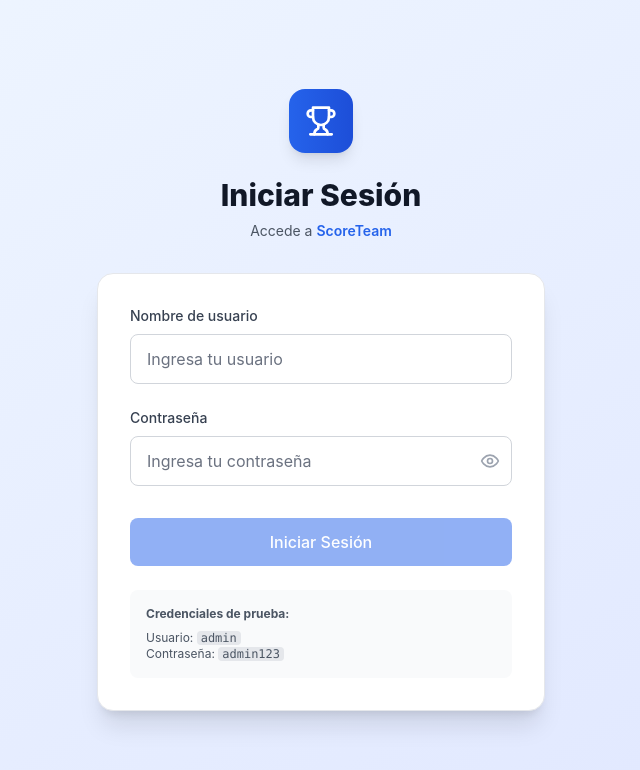
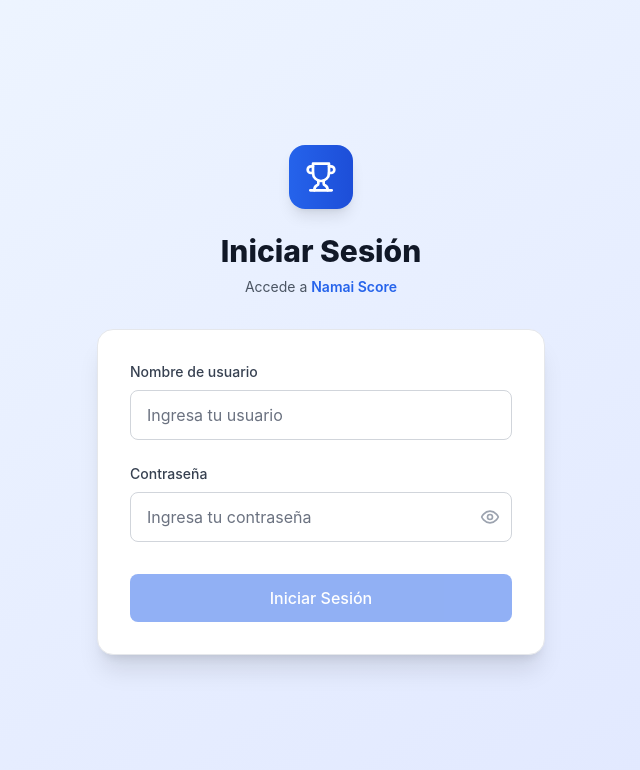
Before and after one commit to reyesdiego/project, a React (Vite) app in the folder react-deployment/: page /login in a window 1280 px wide. Shown: the top 770 px of the page, without its empty margins (319-959 px from the left). Built offline with nearby package versions, Linux system fonts and the light colour scheme.

Commit message:
remove test credentials from login

```diff
--- a/react-deployment/src/components/auth/LoginForm.tsx
+++ b/react-deployment/src/components/auth/LoginForm.tsx
@@ -57,7 +57,7 @@ const LoginForm: React.FC = () => {
             Iniciar Sesión
           </h2>
           <p className="mt-2 text-center text-sm text-gray-600 dark:text-gray-400">
-            Accede a <span className="font-semibold text-blue-600">ScoreTeam</span>
+            Accede a <span className="font-semibold text-blue-600">Namai Score</span>
           </p>
         </div>
 
@@ -128,7 +128,7 @@ const LoginForm: React.FC = () => {
               </Button>
             </div>
 
-            <div className="mt-6 p-4 bg-gray-50 dark:bg-gray-700 rounded-lg">
+            {/* <div className="mt-6 p-4 bg-gray-50 dark:bg-gray-700 rounded-lg">
               <p className="text-xs text-gray-600 dark:text-gray-400 mb-2">
                 <strong>Credenciales de prueba:</strong>
               </p>
@@ -136,7 +136,7 @@ const LoginForm: React.FC = () => {
                 Usuario: <code className="bg-gray-200 dark:bg-gray-600 px-1 rounded">admin</code><br />
                 Contraseña: <code className="bg-gray-200 dark:bg-gray-600 px-1 rounded">admin123</code>
               </p>
-            </div>
+            </div> */}
           </div>
         </form>
       </div>
```
